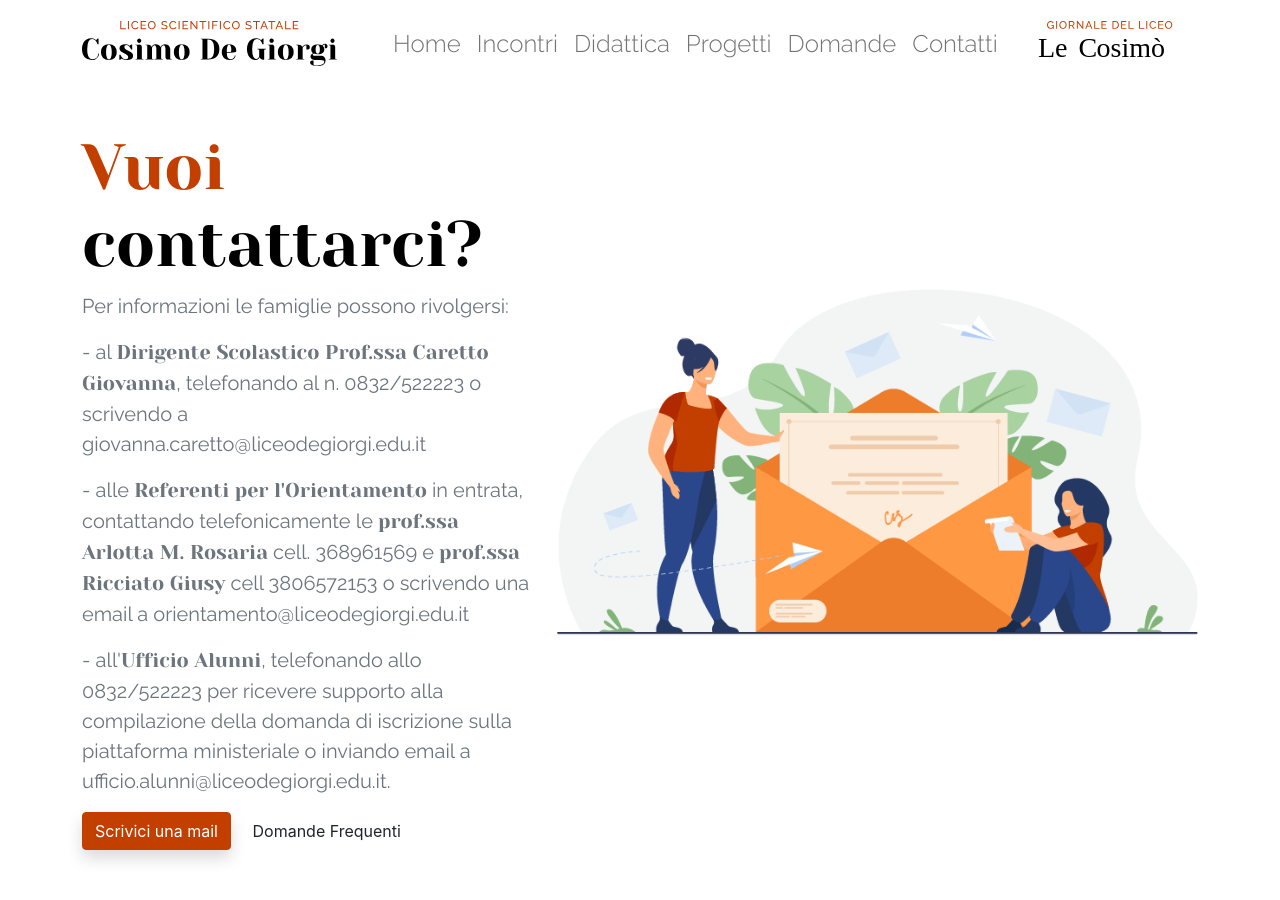
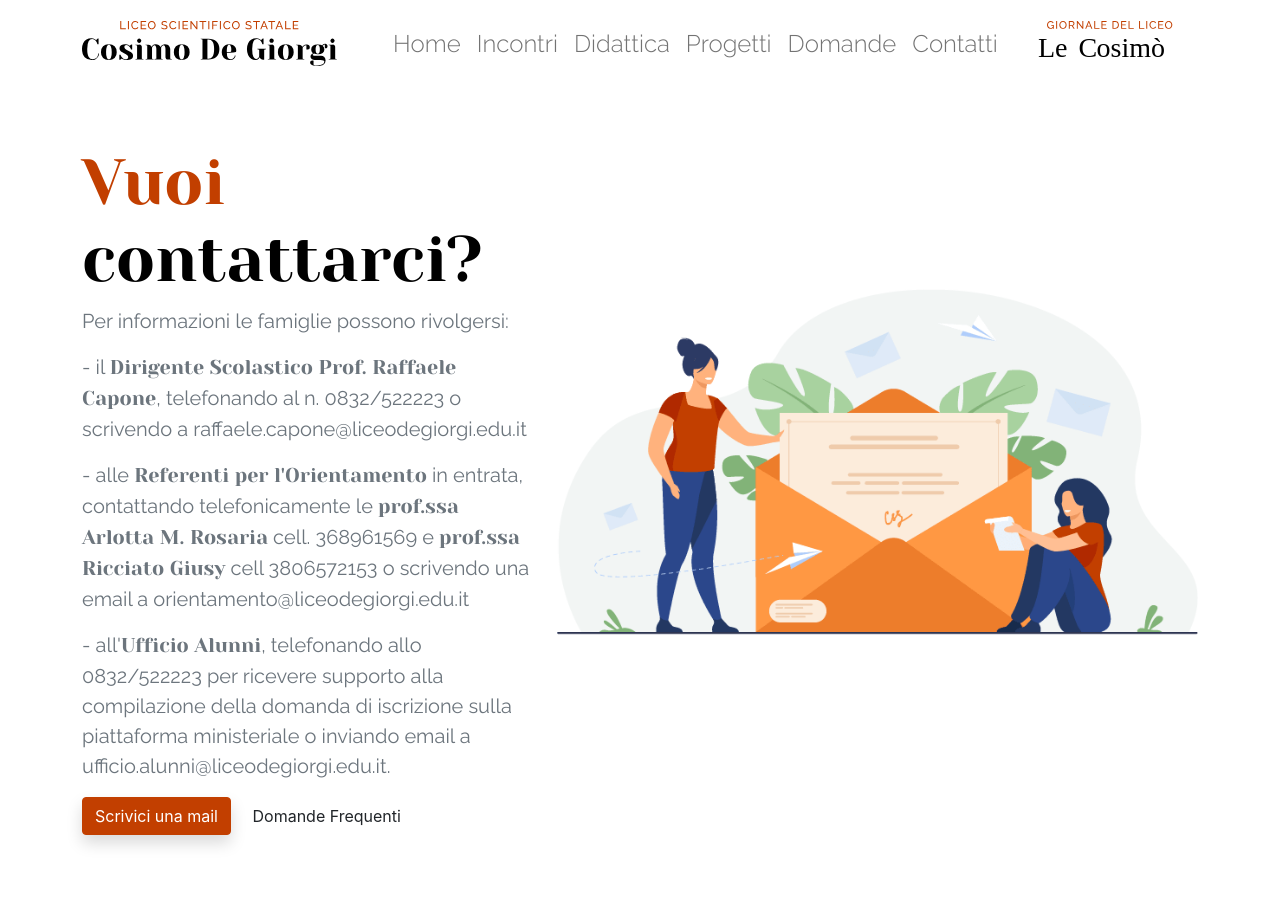
Before and after one commit to PiervitoCreanza/orientamento.liceodegiorgi.edu.it, a Jekyll site: the page built from contatti.html, in a window 1280 px wide. Built offline with Jekyll 4.4.1, drawn with Linux system fonts in a browser that asks for light colours.

Commit message:
Updated '_data/contatti.json' via CloudCannon

```diff
--- a/_data/contatti.json
+++ b/_data/contatti.json
@@ -2,7 +2,7 @@
   "sezione1": {
     "titolo": "<span class='text-red'>Vuoi</span> contattarci?",
     "sottotitolo": "Per informazioni le famiglie possono rivolgersi:",
-    "sottotitolo1": "- al <b>Dirigente Scolastico Prof.ssa Caretto Giovanna</b>, telefonando al n. 0832/522223 o scrivendo a giovanna.caretto@liceodegiorgi.edu.it",
+    "sottotitolo1": "- il <b>Dirigente Scolastico Prof. Raffaele Capone</b>, telefonando al n. 0832/522223 o scrivendo a raffaele.capone@liceodegiorgi.edu.it",
     "sottotitolo2": "- alle <b>Referenti per l'Orientamento</b> in entrata, contattando telefonicamente le <b>prof.ssa Arlotta M. Rosaria</b> cell. 368961569 e <b>prof.ssa Ricciato Giusy</b> cell 3806572153 o scrivendo una email a orientamento@liceodegiorgi.edu.it",
     "sottotitolo3": "- all'<b>Ufficio Alunni</b>, telefonando allo 0832/522223 per ricevere supporto alla compilazione della domanda di iscrizione sulla piattaforma ministeriale o inviando email a ufficio.alunni@liceodegiorgi.edu.it.",
     "pulsanteRosso": "Scrivici una mail",
```
